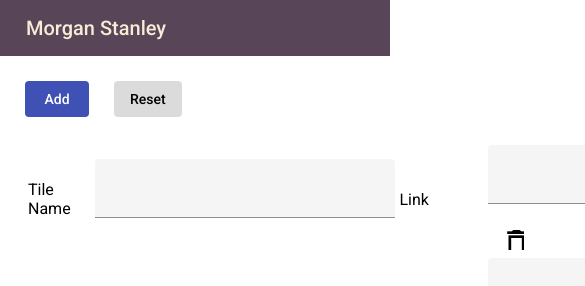
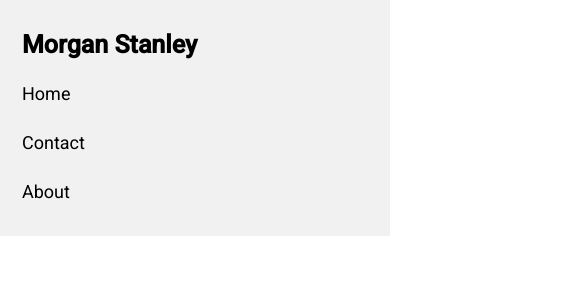
Before and after one commit to optimus1113700/hema-poc, an Angular app: page / in a window 390 px wide. Shown: the top 286 px of the page, 585 px wide, since content can reach past the window. Built offline with nearby package versions, Linux system fonts and the light colour scheme.

Commit message:
Adding Header

```diff
--- a/src/app/app.module.ts
+++ b/src/app/app.module.ts
@@ -6,11 +6,13 @@ import { FormsModule, ReactiveFormsModule } from '@angular/forms';
 import { BrowserAnimationsModule } from '@angular/platform-browser/animations';
 import { TemplateComponent } from './template/template.component';
 import { MaterialModule } from 'src/src/material.module';
+import { HeaderComponent } from './header/header.component';
 
 @NgModule({
   declarations: [
     AppComponent,
     TemplateComponent,
+    HeaderComponent,
   ],
   imports: [
     BrowserModule,
--- /dev/null
+++ b/src/app/header/header.component.html
@@ -0,0 +1,8 @@
+<div class="header">
+    <a href="#company" class="logo">Morgan Stanley</a>
+    <div class="header-right">
+        <a href="#home">Home</a>
+        <a href="#contact">Contact</a>
+        <a href="#about">About</a>
+    </div>
+</div>
--- /dev/null
+++ b/src/app/header/header.component.scss
@@ -0,0 +1,54 @@
+* {box-sizing: border-box;}
+
+body {
+  margin: 0;
+  font-family: Arial, Helvetica, sans-serif;
+}
+
+.header {
+  overflow: hidden;
+  background-color: #f1f1f1;
+  padding: 20px 10px;
+}
+
+.header a {
+  float: left;
+  color: black;
+  text-align: center;
+  padding: 12px;
+  text-decoration: none;
+  font-size: 18px;
+  line-height: 25px;
+  border-radius: 4px;
+}
+
+.header a.logo {
+  font-size: 25px;
+  font-weight: bold;
+}
+
+.header a:hover {
+  background-color: #ddd;
+  color: black;
+}
+
+.header a.active {
+  background-color: dodgerblue;
+  color: white;
+}
+
+.header-right {
+  float: right;
+}
+
+@media screen and (max-width: 500px) {
+  .header a {
+    float: none;
+    display: block;
+    text-align: left;
+  }
+
+  .header-right {
+    float: none;
+  }
+}
--- /dev/null
+++ b/src/app/header/header.component.ts
@@ -0,0 +1,15 @@
+import { Component, OnInit } from '@angular/core';
+
+@Component({
+  selector: 'app-header',
+  templateUrl: './header.component.html',
+  styleUrls: ['./header.component.scss']
+})
+export class HeaderComponent implements OnInit {
+
+  constructor() { }
+
+  ngOnInit(): void {
+  }
+
+}
```
Also changed, not shown: src/app/app-routing.module.ts (+9 -1 lines), 1 other file (tests, documents, lock files or other folders).
